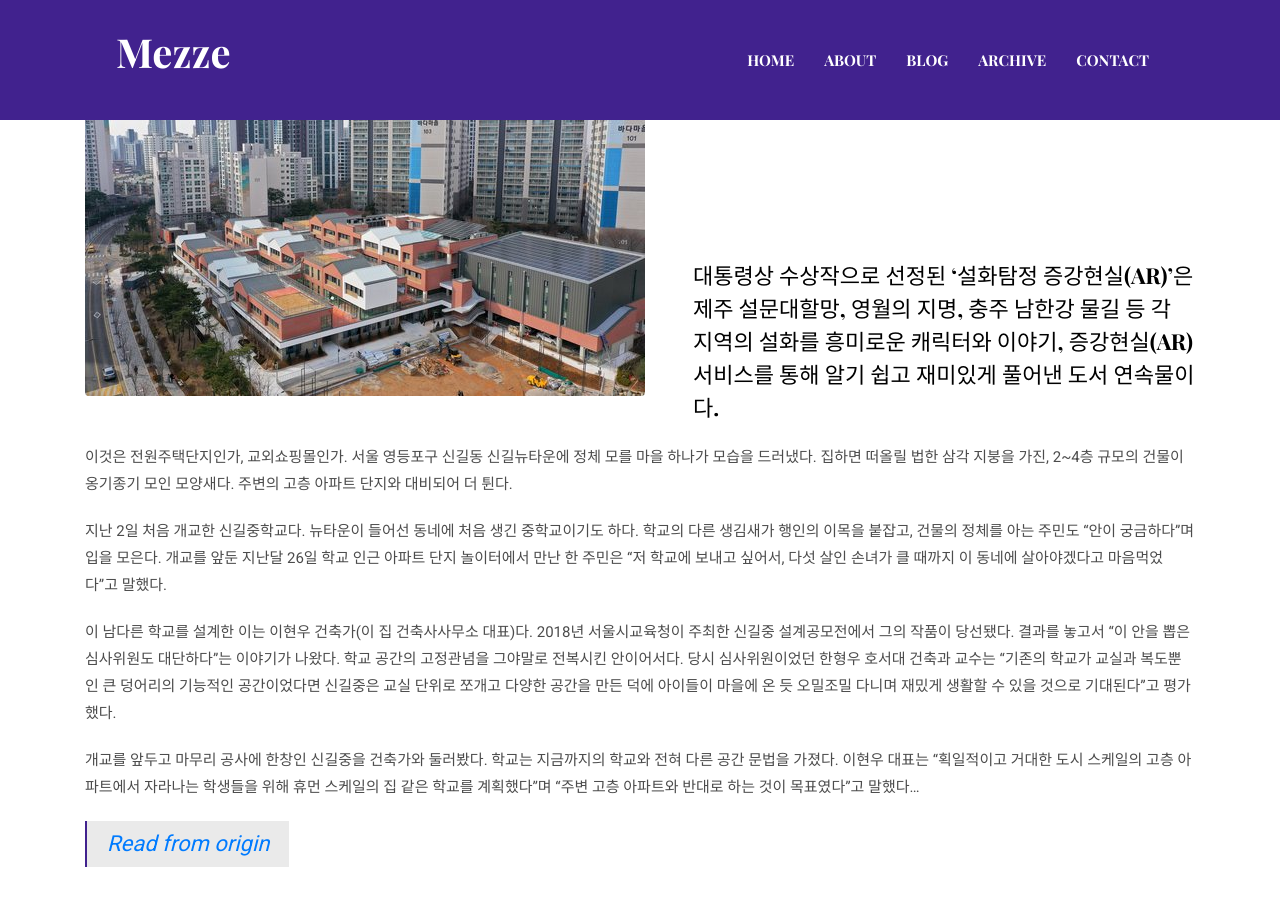
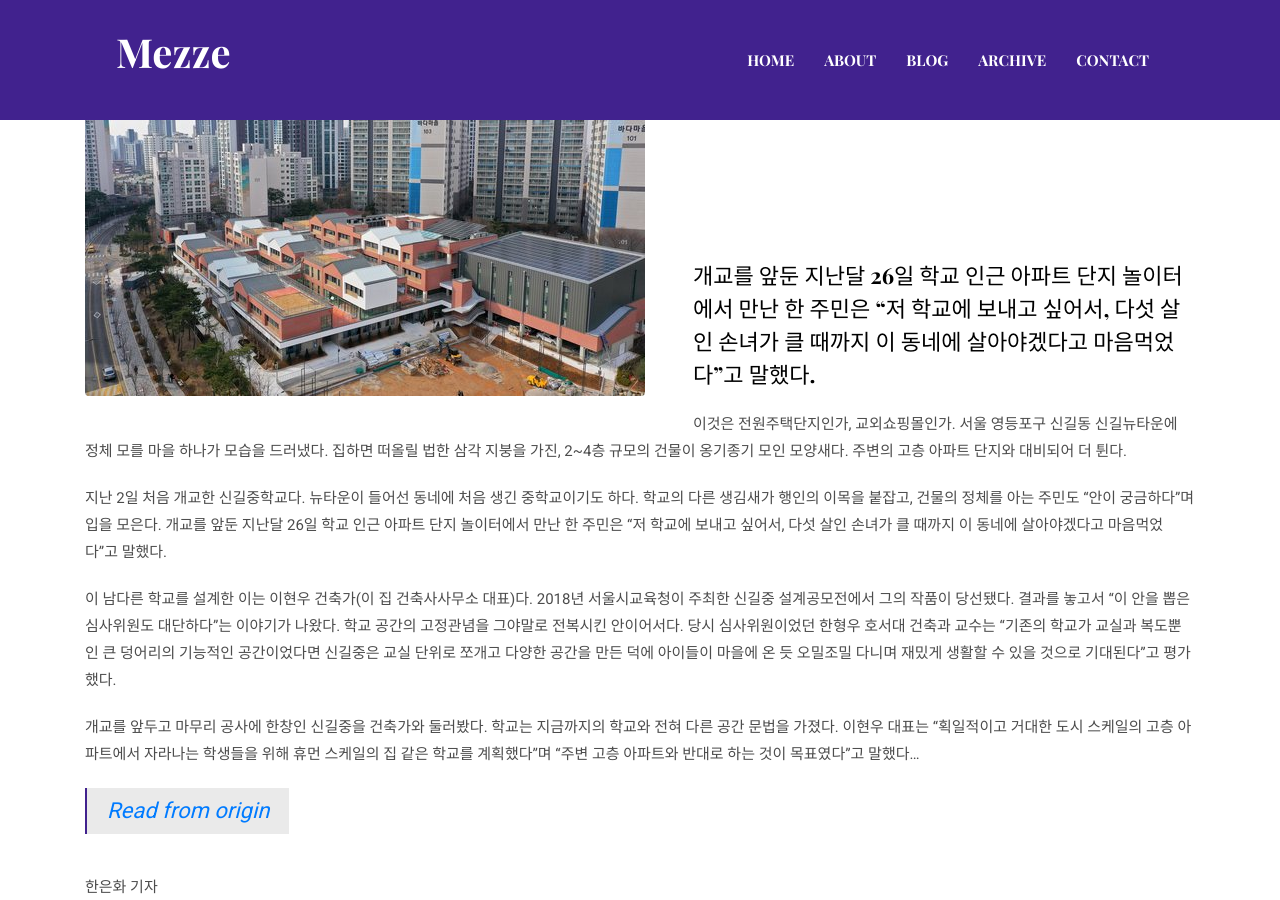
Before and after one commit to JEJUCE/JEJUCE.github.io, a Jekyll site: the page built from _posts/2022-12-05- 삼각지붕에 정원만 19개…쇼핑몰 아닙니다, 학교입니다.markdown, in a window 1280 px wide and 900 px high, scrolled down 700 px. Built offline with Jekyll 4.4.1, drawn with Linux system fonts in a browser that asks for light colours.

Commit message:
no message

```diff
--- a/_posts/2022-12-05- 삼각지붕에 정원만 19개…쇼핑몰 아닙니다, 학교입니다.markdown
+++ b/_posts/2022-12-05- 삼각지붕에 정원만 19개…쇼핑몰 아닙니다, 학교입니다.markdown
@@ -8,7 +8,7 @@ tags:  중앙일보
 ---
 <br><br><br><br><br><br><br><br>
 
-**대통령상 수상작으로 선정된 ‘설화탐정 증강현실(AR)’은 제주 설문대할망, 영월의 지명, 충주 남한강 물길 등 각 지역의 설화를 흥미로운 캐릭터와 이야기, 증강현실(AR) 서비스를 통해 알기 쉽고 재미있게 풀어낸 도서 연속물이다.**
+**개교를 앞둔 지난달 26일 학교 인근 아파트 단지 놀이터에서 만난 한 주민은 “저 학교에 보내고 싶어서, 다섯 살인 손녀가 클 때까지 이 동네에 살아야겠다고 마음먹었다”고 말했다.**
 
 이것은 전원주택단지인가, 교외쇼핑몰인가. 서울 영등포구 신길동 신길뉴타운에 정체 모를 마을 하나가 모습을 드러냈다. 집하면 떠올릴 법한 삼각 지붕을 가진, 2~4층 규모의 건물이 옹기종기 모인 모양새다. 주변의 고층 아파트 단지와 대비되어 더 튄다.
 
```
Also changed, not shown: _posts/2022-11-28-'대한민국 관광기념품 공모전' 수상작 발표…'설화탐정AR 도서' 대상.markdown (renamed from _posts/2022-11-28- '대한민국 관광기념품 공모전' 수상작 발표…'설화탐정AR 도서' 대상.markdown).
